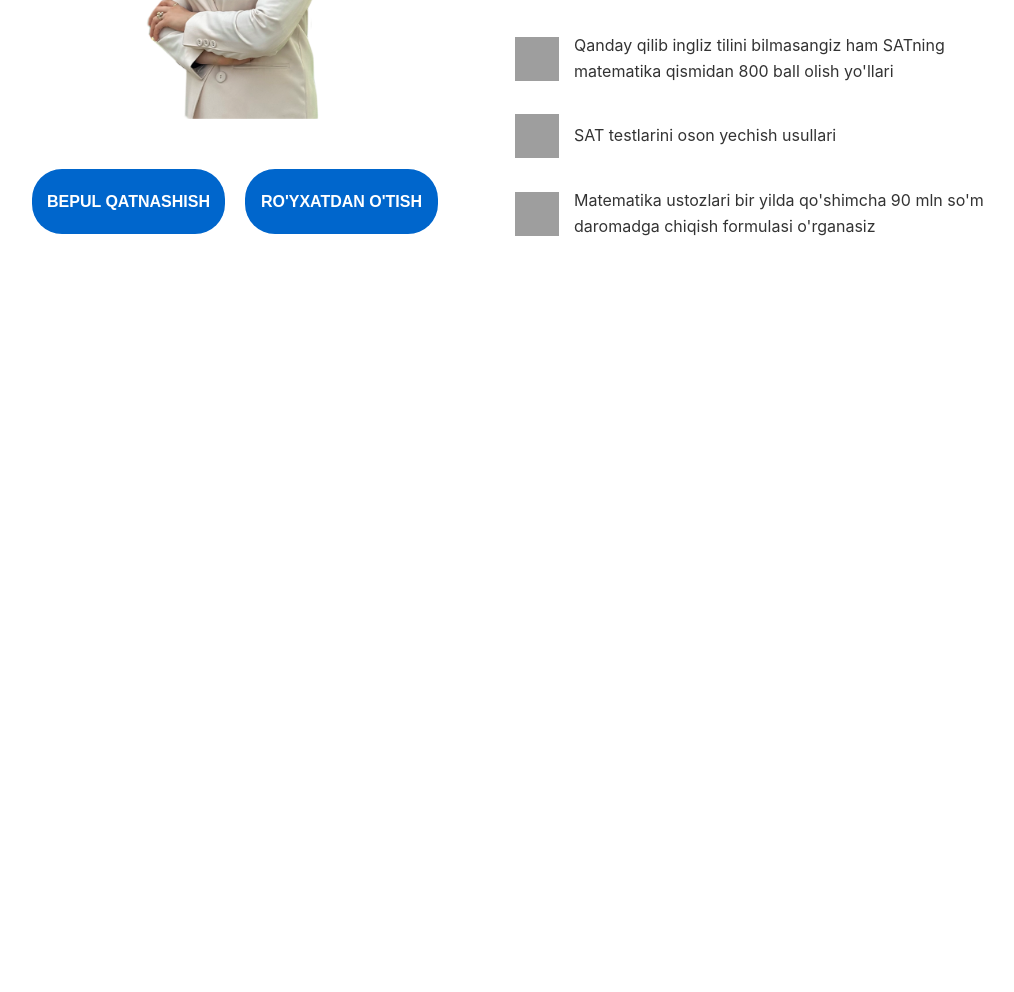
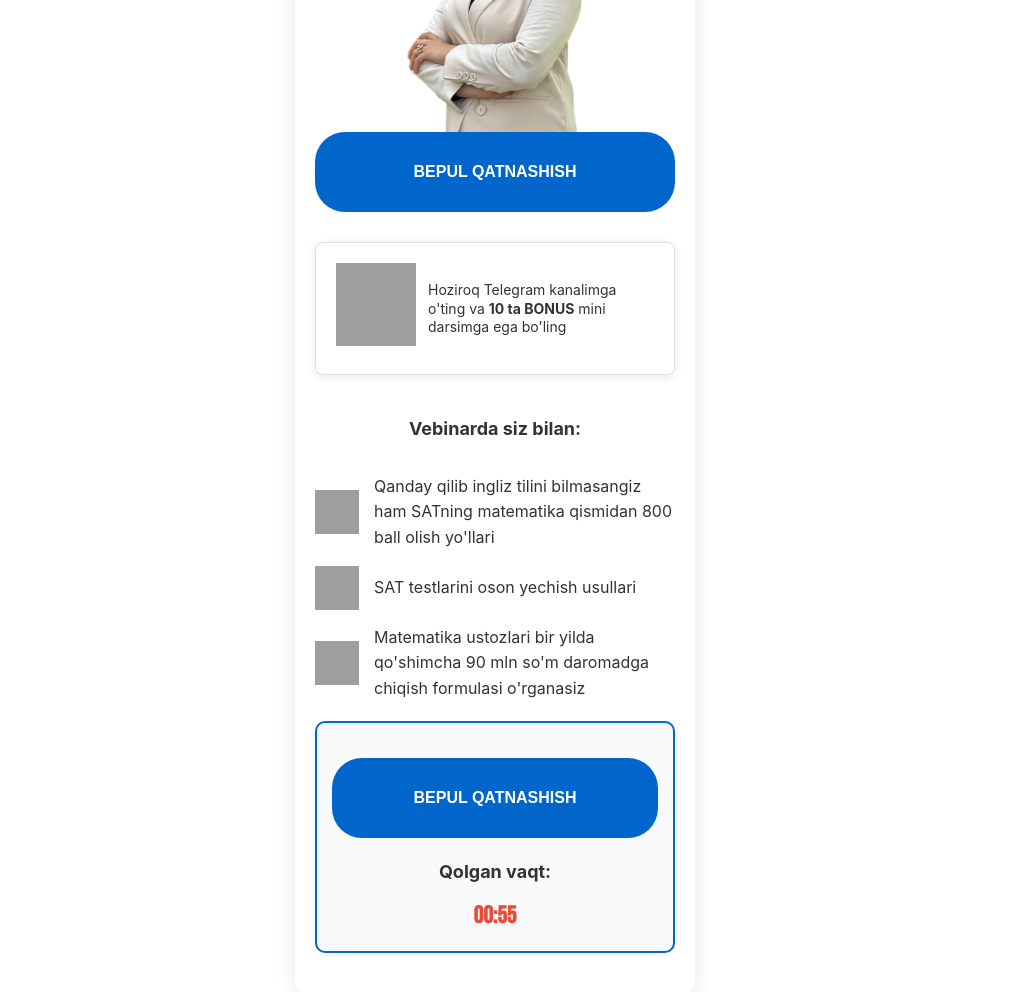
Before and after one commit to umayr-dev/SATPRO_uz, a plain HTML site: page index.html in a window 1280 px wide. Shown: the part 360-1352 px from the top of the page, without its empty margins (145-1159 px from the left). Before the commit the page ends 800 px from the top, so only its background shows below. Drawn offline with Linux system fonts and the light colour scheme; grey boxes are pictures that could not be loaded.

Commit message:
2nd commits

```diff
--- a/index.html
+++ b/index.html
@@ -111,24 +111,15 @@
         "script",
         "https://connect.facebook.net/en_US/fbevents.js"
       );
-
-      // Defer Facebook Pixel initialization
-      if (document.readyState === "loading") {
-        document.addEventListener("DOMContentLoaded", function () {
-          fbq("init", "1221905073010691");
+      fbq("init", "1322052075995384");
       fbq("track", "PageView");
-        });
-      } else {
-        fbq("init", "1221905073010691");
-        fbq("track", "PageView");
-      }
     </script>
     <noscript
       ><img
         height="1"
         width="1"
         style="display: none"
-        src="https://www.facebook.com/tr?id=1221905073010691&ev=PageView&noscript=1"
+        src="https://www.facebook.com/tr?id=1322052075995384&ev=PageView&noscript=1"
     /></noscript>
     <!-- End Meta Pixel Code -->
 
@@ -175,7 +166,7 @@
         min-height: 100vh;
       }
       .container {
-        max-width: 1200px;
+        max-width: 400px;
         margin: 0 auto;
         background: #fff;
         padding: 0 20px 20px;
@@ -184,32 +175,15 @@
         box-shadow: 0 4px 20px rgba(0, 0, 0, 0.1);
       }
       .desktop-layout {
-        display: grid;
-        grid-template-columns: 1fr 1fr;
-        gap: 40px;
-        align-items: start;
-        max-width: 1000px;
-        margin: 0 auto;
+        display: block;
       }
       .left-column,
       .right-column {
-        display: flex;
-        flex-direction: column;
-      }
-
-      .left-column {
-        align-items: center;
-        justify-content: flex-start;
-        overflow: visible;
-        min-height: auto;
+        display: block;
       }
 
       .cta-buttons-desktop {
-        display: grid;
-        grid-template-columns: 1fr 1fr;
-        gap: 20px;
-        margin: 30px 0;
-        padding: 20px 0;
+        display: none;
       }
       .cta-button-desktop {
         background: #0066cc;
@@ -234,14 +208,11 @@
         .cta-buttons-desktop {
           display: none;
         }
-        .container {
-          max-width: 400px;
-        }
       }
       @media (min-width: 769px) {
         .cta-button,
         .cta-buttons {
-          display: none;
+          display: block;
         }
         .main-title {
           font-size: 36px;
@@ -286,7 +257,7 @@
         font-size: 16px;
         font-weight: 700;
         cursor: pointer;
-        height: 65px;
+        height: 80px;
         margin: -20px 0 20px;
         will-change: transform;
         transition: transform 0.2s ease;
@@ -304,8 +275,55 @@
         font-size: 16px;
         font-weight: 700;
         cursor: pointer;
-        height: 65px;
+        height: 80px;
         margin: 20px 0;
+      }
+
+      .timer-section {
+        text-align: center;
+        margin: 20px 0;
+        padding: 15px;
+        background: #f8f9fa;
+        border-radius: 10px;
+        border: 2px solid #0066cc;
+      }
+
+      .timer-text {
+        font-size: 18px;
+        font-weight: bold;
+        color: #333;
+        margin-bottom: 10px;
+      }
+
+      .timer-display {
+        font-size: 24px;
+        font-weight: 900;
+        color: #e74c3c;
+        font-family: "Bebas Neue", cursive;
+      }
+
+      .timer-button {
+        width: 100%;
+        background: #0066cc;
+        color: #fff;
+        padding: 0 15px;
+        border: none;
+        border-radius: 30px;
+        font-size: 16px;
+        font-weight: 700;
+        cursor: pointer;
+        height: 80px;
+        margin: 20px 0;
+        transition: background-color 0.3s ease;
+      }
+
+      .timer-button:hover {
+        background: #0052a3;
+      }
+
+      .timer-button:disabled {
+        background: #95a5a6;
+        cursor: not-allowed;
       }
       .date-time {
         display: flex;
@@ -506,13 +524,18 @@
             >
           </div>
 
-          <!-- Second Mobile CTA Button -->
+          <!-- Timer Section -->
+          <div class="timer-section">
             <button
-            class="cta-buttons"
+              class="timer-button"
+              id="timerButton"
               aria-label="Telegram kanaliga o'tish - Bepul webinar qatnashish"
             >
               BEPUL QATNASHISH
             </button>
+            <div class="timer-text">Qolgan vaqt:</div>
+            <div class="timer-display" id="timer">01:00</div>
+          </div>
         </div>
       </div>
     </div>
@@ -534,14 +557,42 @@
         window.open(telegramUrl, "_blank", "noopener,noreferrer");
       }
 
+      // Timer functionality
+      let timeLeft = 60; // 1 minute in seconds
+      let timerInterval;
+
+      function updateTimer() {
+        const minutes = Math.floor(timeLeft / 60);
+        const seconds = timeLeft % 60;
+        const timerDisplay = document.getElementById("timer");
+        const timerButton = document.getElementById("timerButton");
+
+        timerDisplay.textContent = `${minutes
+          .toString()
+          .padStart(2, "0")}:${seconds.toString().padStart(2, "0")}`;
+
+        if (timeLeft <= 0) {
+          clearInterval(timerInterval);
+          timerButton.disabled = true;
+          timerButton.textContent = "VAQT TUGADI";
+          timerDisplay.textContent = "00:00";
+        }
+
+        timeLeft--;
+      }
+
       // Add event listeners efficiently
       document.addEventListener("DOMContentLoaded", function () {
         const buttons = document.querySelectorAll(
-          ".cta-button, .cta-buttons, .cta-button-desktop"
+          ".cta-button, .cta-buttons, .cta-button-desktop, .timer-button"
         );
         buttons.forEach((button) => {
           button.addEventListener("click", openTelegramChannel);
         });
+
+        // Start timer
+        timerInterval = setInterval(updateTimer, 1000);
+        updateTimer(); // Initial call
 
         // Register service worker for caching
         if ("serviceWorker" in navigator) {
```
Lines whose indentation alone changed are shown as unchanged.
